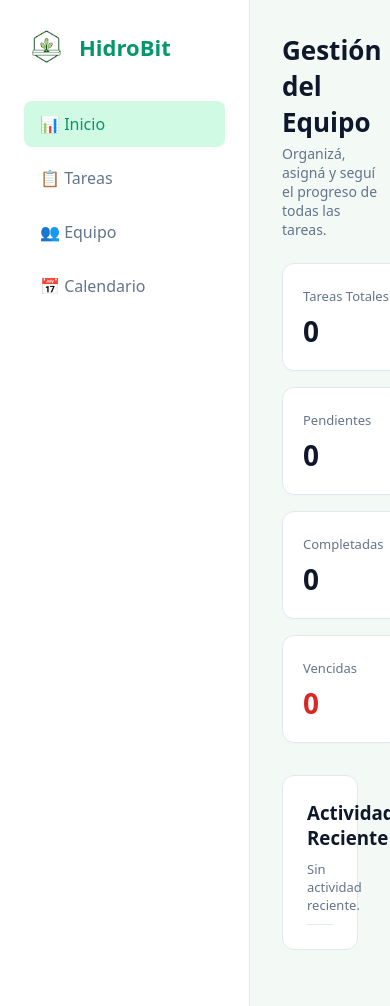
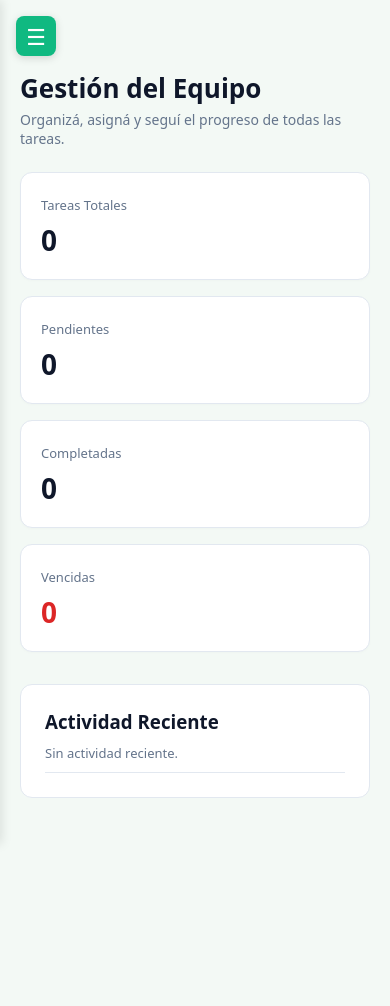
Before and after one commit to amirasantillan/HidroBit, a plain HTML site: page index.html in a window 390 px wide. After the commit the page ends 844 px from the top, so only its background shows below. Drawn offline with Linux system fonts and the light colour scheme.

Commit message:
Update index.html

```diff
--- a/index.html
+++ b/index.html
@@ -41,6 +41,42 @@
       color: var(--text);
       display: flex;
       min-height: 100vh;
+      position: relative;
+    }
+
+    /* Botón de Menú para Celulares */
+    .menu-toggle {
+      display: none;
+      position: fixed;
+      top: 16px;
+      left: 16px;
+      z-index: 1000;
+      background: var(--primary);
+      color: white;
+      border: none;
+      border-radius: 8px;
+      width: 40px;
+      height: 40px;
+      font-size: 22px;
+      cursor: pointer;
+      box-shadow: 0 2px 8px rgba(0,0,0,0.15);
+      align-items: center;
+      justify-content: center;
+    }
+
+    /* Fondo semitransparente para cerrar el menú al hacer clic fuera en móviles */
+    .sidebar-overlay {
+      display: none;
+      position: fixed;
+      top: 0;
+      left: 0;
+      width: 100vw;
+      height: 100vh;
+      background: rgba(0, 0, 0, 0.4);
+      z-index: 90;
+    }
+    .sidebar-overlay.active {
+      display: block;
     }
 
     /* Layout Principal */
@@ -52,6 +88,7 @@
       display: flex;
       flex-direction: column;
       gap: 32px;
+      transition: transform 0.3s ease;
     }
 
     .brand {
@@ -98,6 +135,42 @@
       overflow-y: auto;
     }
 
+    /* Adaptación Mobile */
+    @media (max-width: 768px) {
+      .menu-toggle {
+        display: flex;
+      }
+
+      .sidebar {
+        position: fixed;
+        top: 0;
+        left: 0;
+        height: 100vh;
+        z-index: 99;
+        transform: translateX(-100%);
+        box-shadow: 2px 0 10px rgba(0,0,0,0.1);
+      }
+
+      .sidebar.active {
+        transform: translateX(0);
+      }
+
+      .main-content {
+        padding: 20px;
+        padding-top: 70px;
+      }
+
+      .header {
+        flex-direction: column;
+        align-items: flex-start;
+        gap: 16px;
+      }
+
+      .header button {
+        width: 100%;
+      }
+    }
+
     .header {
       display: flex;
       justify-content: space-between;
@@ -126,6 +199,7 @@
       cursor: pointer;
       display: inline-flex;
       align-items: center;
+      justify-content: center;
       gap: 8px;
       transition: background 0.2s;
     }
@@ -181,6 +255,7 @@
       padding: 24px;
       border: 1px solid var(--border);
       margin-bottom: 24px;
+      overflow-x: auto;
     }
 
     .section-header {
@@ -312,7 +387,7 @@
       background: white;
       padding: 28px;
       border-radius: 12px;
-      width: 100%;
+      width: 90%;
       max-width: 500px;
       box-shadow: 0 10px 25px rgba(0,0,0,0.1);
     }
@@ -399,10 +474,16 @@
 </head>
 <body>
 
+  <!-- Botón Menú Móvil -->
+  <button class="menu-toggle" onclick="toggleSidebar()" aria-label="Abrir Menú">☰</button>
+
+  <!-- Overlay Móvil -->
+  <div class="sidebar-overlay" id="sidebarOverlay" onclick="toggleSidebar()"></div>
+
   <!-- Barra Lateral -->
-  <aside class="sidebar">
+  <aside class="sidebar" id="sidebar">
     <div class="brand">
-      <img src="logo.png" alt="HidroBit Logo">
+      <img src="63915-removebg-preview.png" alt="HidroBit Logo">
       <span>HidroBit</span>
     </div>
 
@@ -596,6 +677,14 @@
   </div>
 
   <script>
+    // Menú móvil toggle
+    function toggleSidebar() {
+      const sidebar = document.getElementById('sidebar');
+      const overlay = document.getElementById('sidebarOverlay');
+      sidebar.classList.toggle('active');
+      overlay.classList.toggle('active');
+    }
+
     // Detección de Permisos Admin
     const urlParams = new URLSearchParams(window.location.search);
     const isAdmin = urlParams.get('admin') === 'true';
@@ -624,6 +713,11 @@
       element.classList.add('active');
 
       if(sectionId === 'calendarSection') renderCalendar();
+
+      // Cerrar la barra lateral al hacer clic en una opción en vista móvil
+      if (window.innerWidth <= 768) {
+        toggleSidebar();
+      }
     }
 
     let tasks = JSON.parse(localStorage.getItem('hidrobit_tasks')) || [];
```
